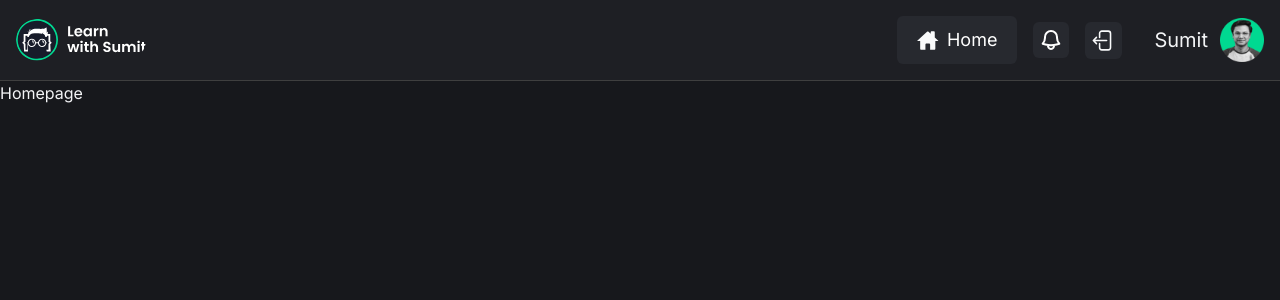
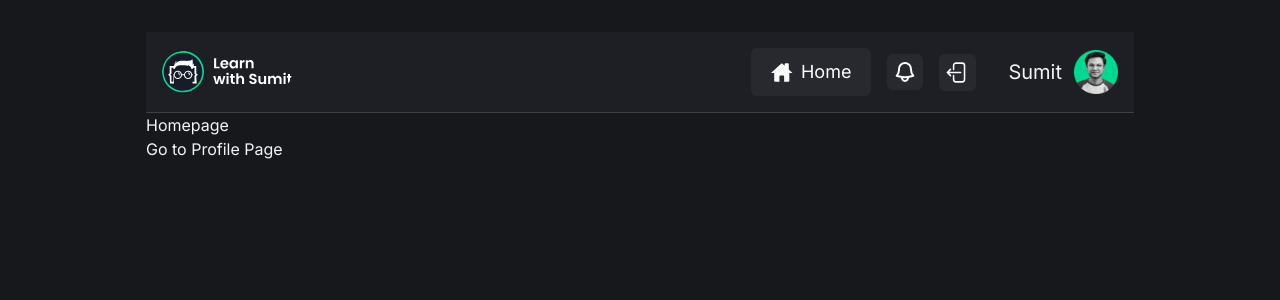
Before and after one commit to momin-riyadh/rnext-project-5, a React (Vite) app: page /login in a window 1280 px wide. Both pictures are taken after typing "name@example.com", "Sample123" into the empty fields and a click on the button "Login". Shown: the top 300 px of the page. Built offline with nearby package versions, Linux system fonts and the light colour scheme.

Commit message:
fix and deploy

```diff
--- a/src/App.jsx
+++ b/src/App.jsx
@@ -4,15 +4,18 @@
 import ProfilePage from "./pages/ProfilePage.jsx";
 import RegistrationPage from "./pages/RegistrationPage.jsx";
 import NotFoundPage from "./pages/NotFoundPage.jsx";
+import PrivateRoutes from "./routes/PrivateRoutes.jsx";
 
 function App() {
     return (
         <Routes>
-            <Route element={<HomePage/>} path="/" exact/>
+            <Route element={<PrivateRoutes/>}>
+                <Route element={<HomePage/>} path="/" exact/>
+                <Route element={<ProfilePage/>} path="/me"/>
+            </Route>
+
             <Route element={<LoginPage/>} path="/login"/>
-            <Route element={<ProfilePage/>} path="/me"/>
             <Route element={<RegistrationPage/>} path="/register"/>
-
             <Route element={<NotFoundPage/>} path="*"></Route>
         </Routes>
     )
--- a/src/main.jsx
+++ b/src/main.jsx
@@ -3,7 +3,7 @@
 import {BrowserRouter as Router} from "react-router-dom";
 import App from './App.jsx'
 import './index.css'
-import AuthProvider from "./Providers/AuthProvider.jsx";
+import AuthProvider from "./providers/AuthProvider.jsx";
 
 ReactDOM.createRoot(document.getElementById('root')).render(
     <React.StrictMode>
--- a/src/pages/HomePage.jsx
+++ b/src/pages/HomePage.jsx
@@ -1,5 +1,5 @@
-import Header from "../components/common/Header.jsx";
 import {useAuth} from "../hooks/useAuth.js";
+import {Link} from "react-router-dom";
 
 
 function HomePage() {
@@ -7,8 +7,9 @@
     console.log(auth);
     return (
         <>
-            <Header/>
+
             <p>Homepage</p>
+            <Link to="me">Go to Profile Page</Link>
         </>
 
 
--- /dev/null
+++ b/src/routes/PrivateRoutes.jsx
@@ -0,0 +1,26 @@
+import {useAuth} from "../hooks/useAuth.js";
+import {Navigate, Outlet} from "react-router-dom";
+import Header from "../components/common/Header.jsx";
+
+const PrivateRoutes = () => {
+    const {auth} = useAuth();
+    return (
+        <div>
+            {
+                auth.user ? (
+                    <main className="mx-auto max-w-[1020px] py-8">
+                        <div className="container">
+                            <Header/>
+                            <Outlet/>
+                        </div>
+                    </main>
+
+                ) : (
+                    <Navigate to="/login"/>
+                )
+            }
+        </div>
+    )
+}
+
+export default PrivateRoutes;
```
Also changed, not shown: src/providers/AuthProvider.jsx (renamed from src/Providers/AuthProvider.jsx).
